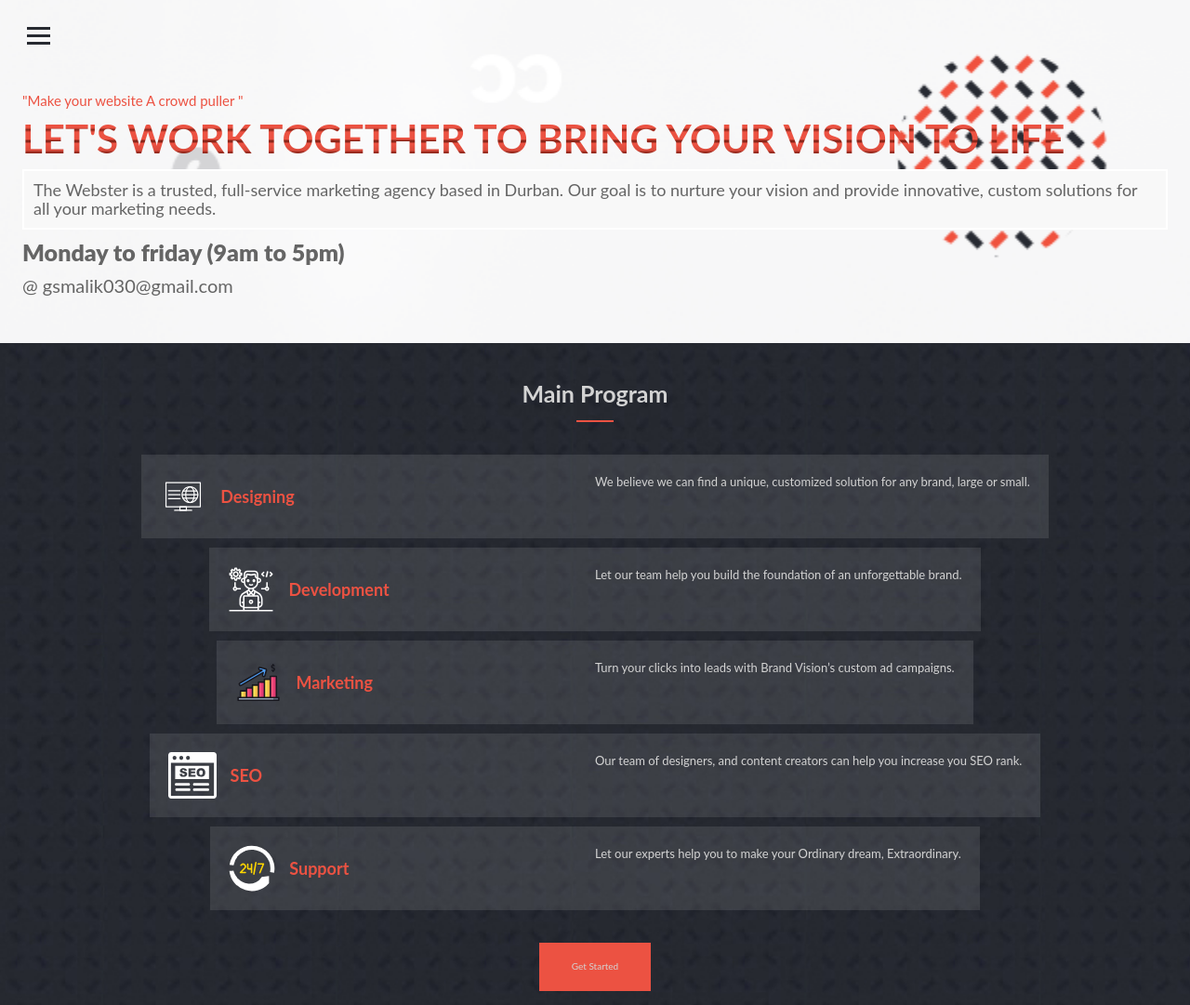
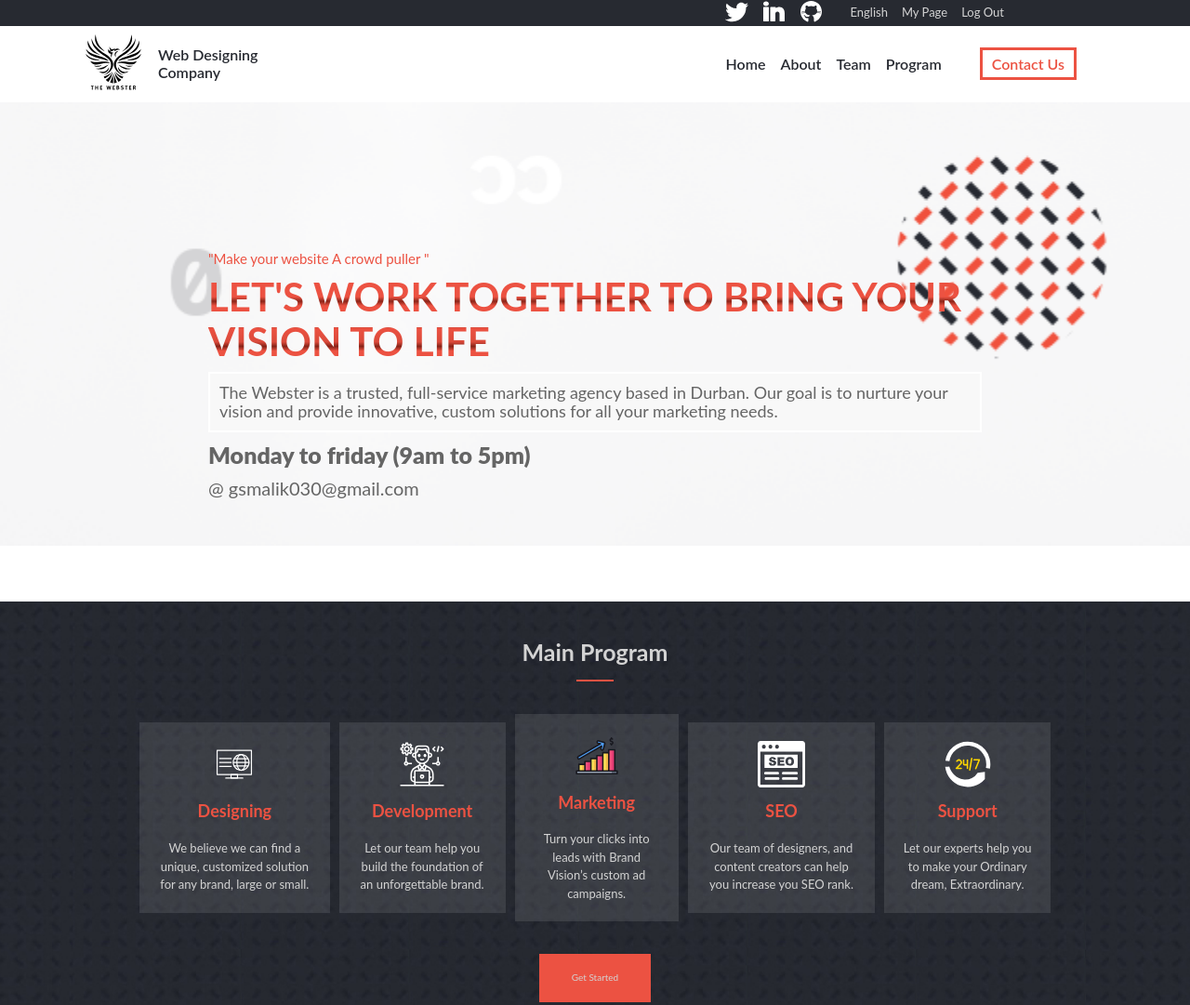
Before and after one commit to gsmalik-the-webster/gsmalik-the-webster.github.io, a website: page index.html in a window 1280 px wide. Shown: the top 1081 px of the page at 93% size. Drawn offline with Linux system fonts and the light colour scheme.

Commit message:
_Created desktop version

```diff
--- a/css/styles.css
+++ b/css/styles.css
@@ -479,3 +479,108 @@ hr {
   color: var(--color-accent);
   background-color: var(--color-primary);
 }
+
+@media screen and (min-width: 768px) {
+  .top-bar {
+    display: flex;
+  }
+
+  .hamburger {
+    display: none;
+  }
+
+  .nav-bar {
+    flex-direction: row;
+    justify-content: flex-end;
+  }
+
+  .header {
+    background: white;
+    height: fit-content;
+    display: flex;
+  }
+
+  .nav__link {
+    font-weight: 600;
+    color: var(--color-primary);
+    font-size: 1.6rem;
+  }
+
+  .highlight {
+    color: var(--color-secondary);
+    border: 3px solid var(--color-secondary);
+    padding: 0.5rem 1rem;
+    margin-left: 2.5rem;
+  }
+
+  .highlight:hover {
+    color: var(--color-primary);
+  }
+
+  .logo__box {
+    display: flex;
+  }
+
+  .hero {
+    margin: 6rem 20rem;
+  }
+
+  .card {
+    display: flex;
+    flex-direction: column;
+    gap: 2rem;
+  }
+
+  .card__group {
+    flex-direction: column;
+  }
+
+  .card__text {
+    text-align: center;
+  }
+
+  .button {
+    display: none;
+  }
+
+  .program__link {
+    display: block;
+  }
+
+  .program {
+    flex-direction: row;
+  }
+
+  .program__box {
+    padding: 4rem 15rem;
+  }
+
+  .team {
+    display: grid;
+    grid-template-columns: 1fr 1fr;
+  }
+
+  .team__box {
+    padding: 4rem 13rem;
+  }
+
+  .partners__box {
+    padding: 4rem 15rem;
+  }
+
+  footer .logo__box {
+    margin: 0 20rem;
+  }
+
+  .copyright {
+    margin-right: 20rem;
+  }
+
+  .team__box.about__logo {
+    margin: 3rem 10%;
+  }
+
+  .conferences {
+    flex-direction: row;
+  }
+}
```
